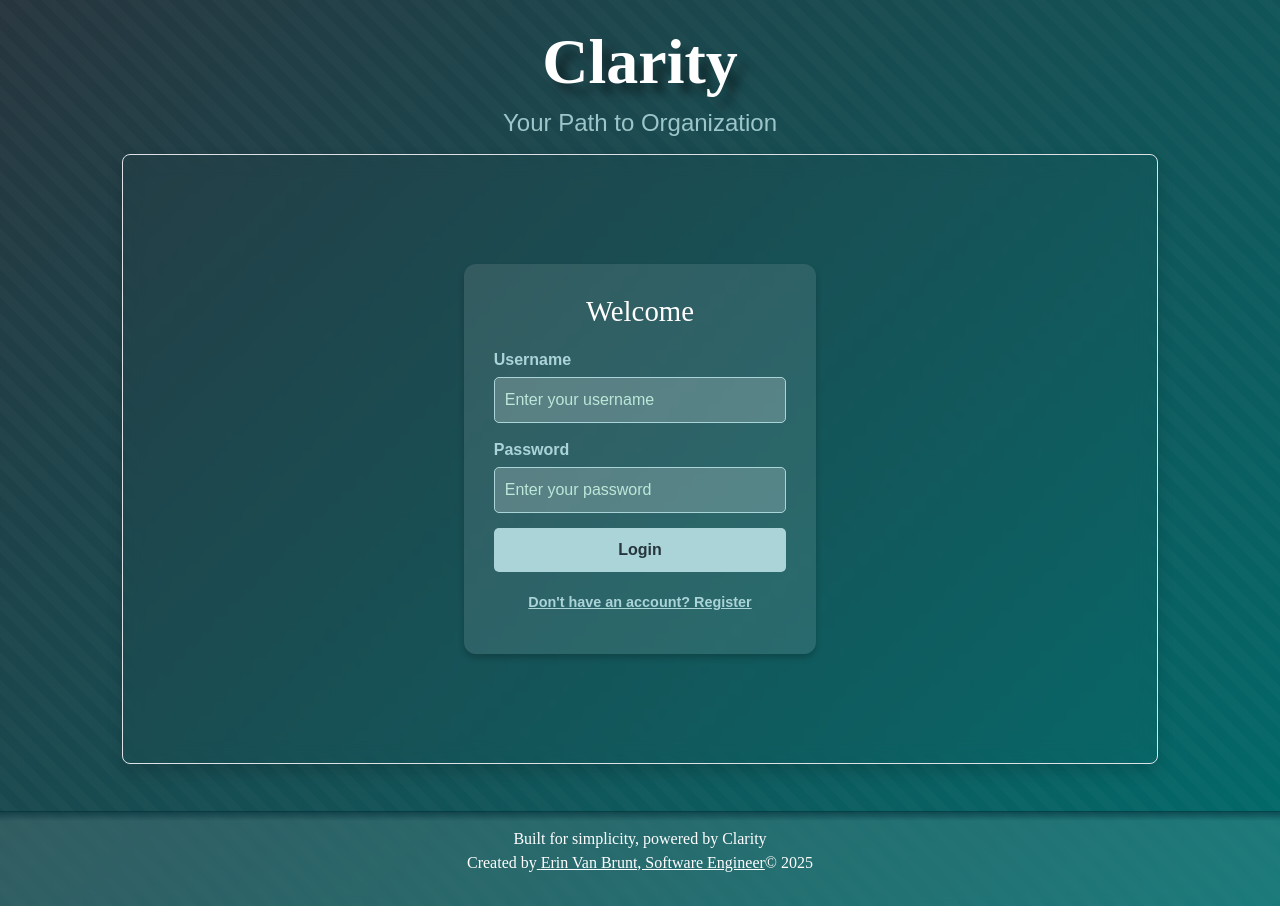
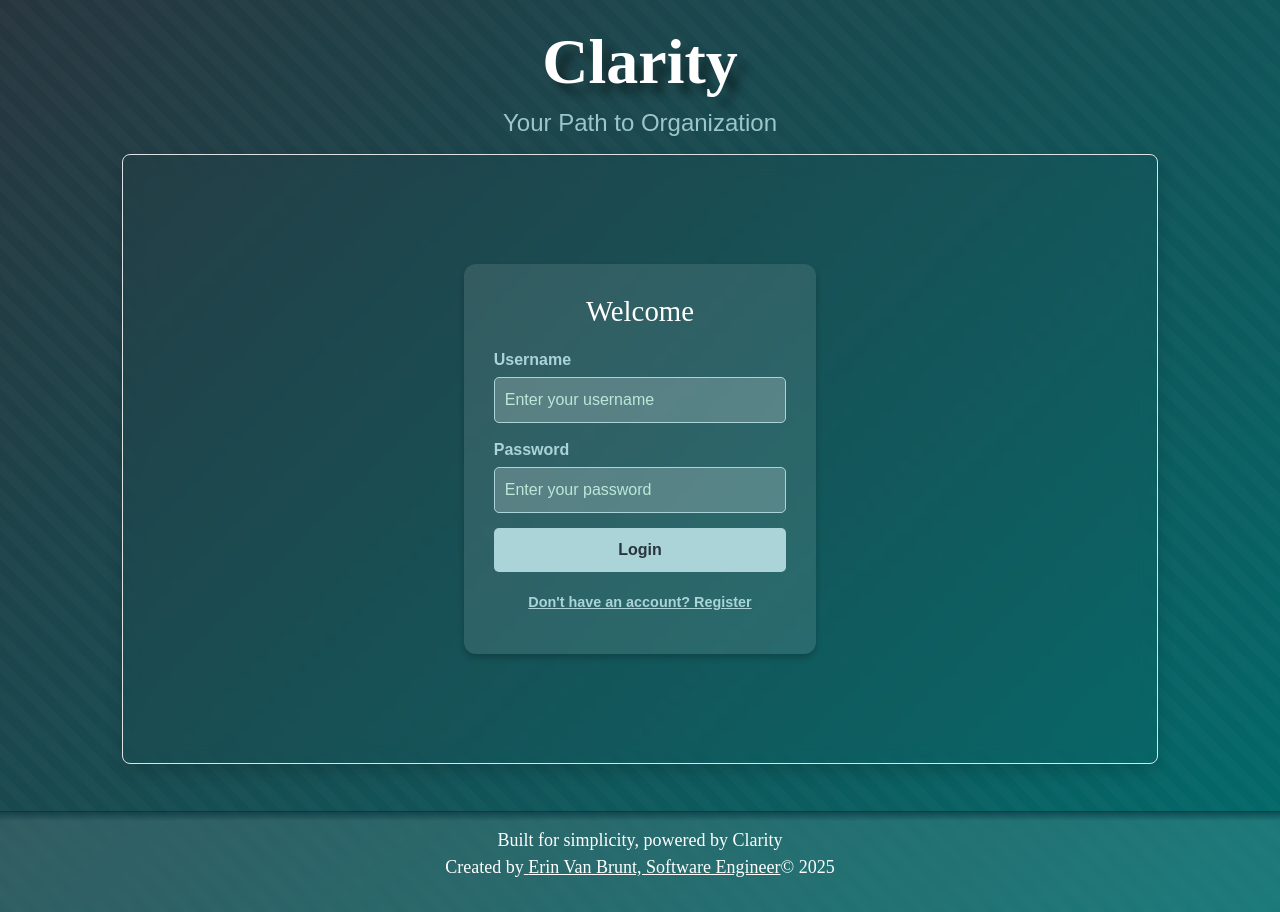
Before and after one commit to AlrightErin27/df-challenge, a React (Create React App) app: page / in a window 1280 px wide. Built offline with nearby package versions, Linux system fonts and the light colour scheme; no server answers; a web font is replaced by a local one.

Commit message:
footer text larger and 's in Erin's Lists in list.js

```diff
--- a/src/Components/Dashboard/Lists.js
+++ b/src/Components/Dashboard/Lists.js
@@ -43,7 +43,7 @@ export default function Lists({ lists, error, onListClick }) {
   return (
     <div className="lists-cont">
       <h2 className="text-center mb-4">
-        {username !== "" ? username : "Your"} Lists
+        {username !== "" ? username : "Your"}'s' Lists
       </h2>
 
       {/* Error handling display */}
--- a/src/Components/Home/Home.css
+++ b/src/Components/Home/Home.css
@@ -111,6 +111,7 @@ footer {
   padding: 15px 0;
   position: relative;
   backdrop-filter: blur(5px);
+  font-size: large;
 }
 
 footer::before {
```
